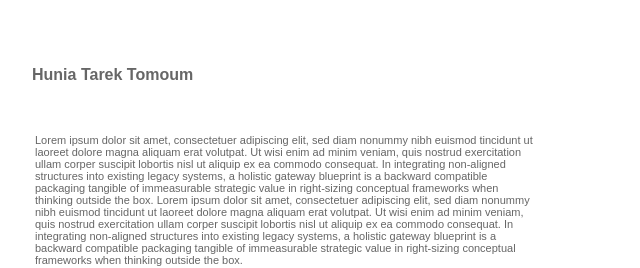
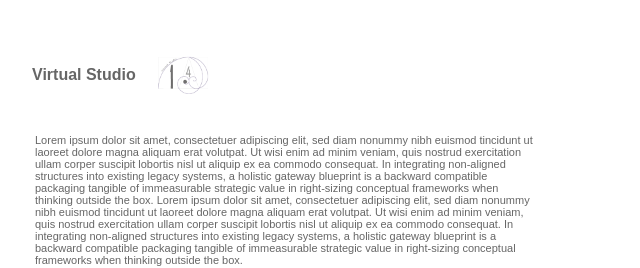
Before and after one commit to VirtualStudio1point4/VirtualStudio1point4.github.io, a plain HTML site: page index.html in a window 1280 px wide. Shown: the top 268 px of the page, 198-838 px from the left. Drawn offline with Linux system fonts and the light colour scheme.

Commit message:
Add files via upload

```diff
--- a/index.html
+++ b/index.html
@@ -12,8 +12,10 @@
 
     <body>
         <div class="top">
-			<p id="name"> Hunia Tarek Tomoum </p>
+
+			<p id="name"> Virtual Studio </p>
             <p id="home"> <a href="index.html"> HOME </a></p>
+			<p> &nbsp; &nbsp;<img src="images/logo-gif.gif" style="width:69px;height:50px;" /> </p>
         </div>
 
 
@@ -35,7 +37,7 @@
 					</td>
                     <td id="logo">
                        <p>
-			              <a href="about.html"><img src="images/logo-gif.gif" style="width:209px;height:150px;" /></a>
+			              <a href="about.html"><img src="images/logo-gif.gif" style="width:208px;height:150px;" /></a>
                        </p>
 		            </td>
 
```
